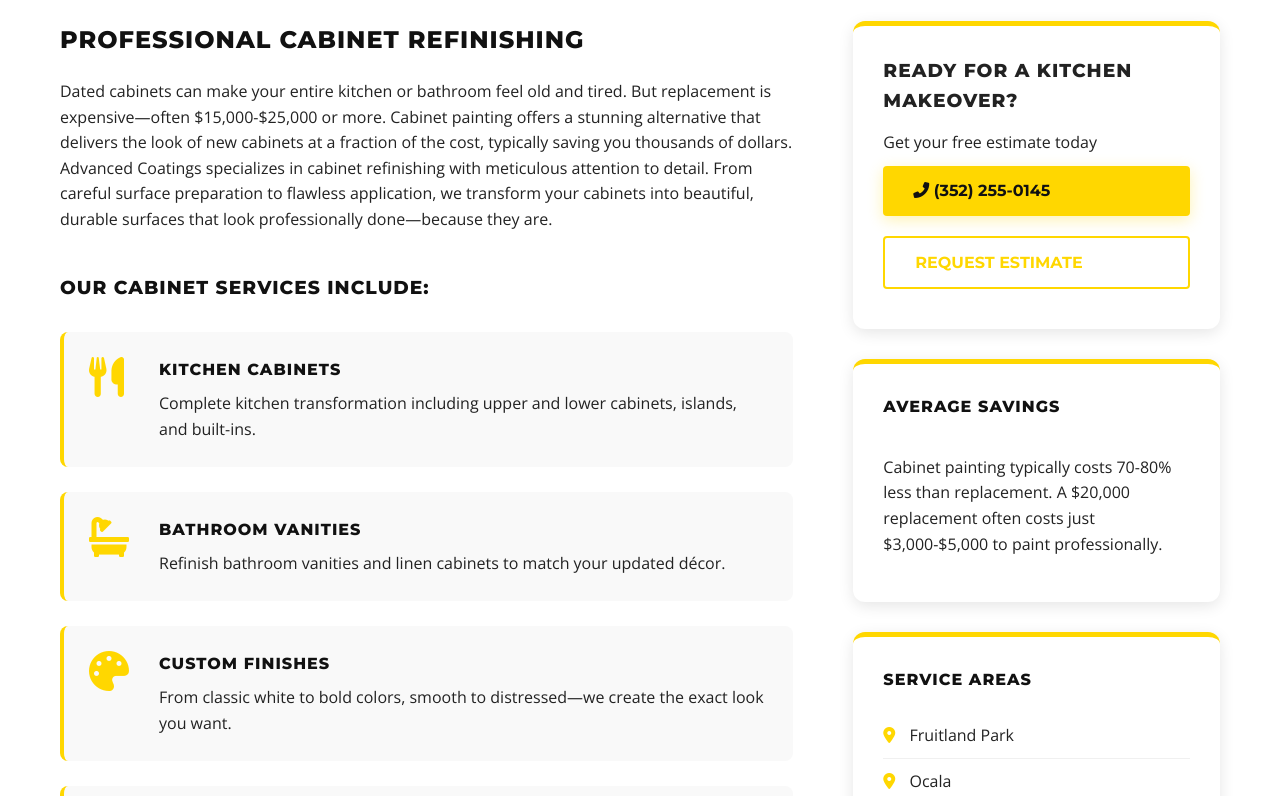
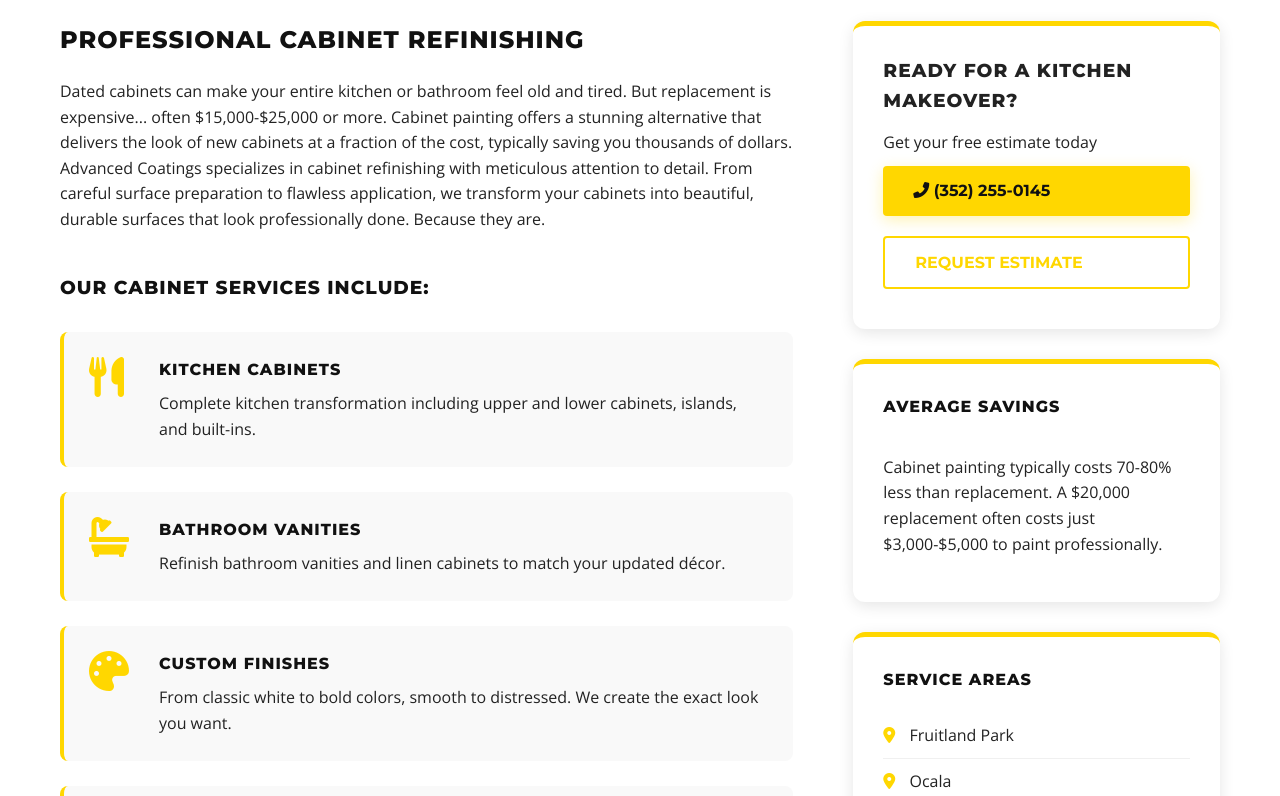
Before and after one commit to JamesBrownR/Advance-Coatings, a Jekyll site: the page built from services/cabinet-painting/index.html, in a window 1280 px wide and 1400 px high. Shown: the part 438-1234 px from the top of the window. Built offline with Jekyll 4.4.1, drawn with Linux system fonts in a browser that asks for light colours.

Commit message:
Update index.html

```diff
--- a/services/cabinet-painting/index.html
+++ b/services/cabinet-painting/index.html
@@ -16,9 +16,9 @@ description: Transform your kitchen or bathroom with professional cabinet painti
         <div class="service-detail-grid">
             <div class="service-content">
                 <h2>Professional Cabinet Refinishing</h2>
-                <p>Dated cabinets can make your entire kitchen or bathroom feel old and tired. But replacement is expensive—often $15,000-$25,000 or more. Cabinet painting offers a stunning alternative that delivers the look of new cabinets at a fraction of the cost, typically saving you thousands of dollars.</p>
+                <p>Dated cabinets can make your entire kitchen or bathroom feel old and tired. But replacement is expensive... often $15,000-$25,000 or more. Cabinet painting offers a stunning alternative that delivers the look of new cabinets at a fraction of the cost, typically saving you thousands of dollars.</p>
 
-                <p>Advanced Coatings specializes in cabinet refinishing with meticulous attention to detail. From careful surface preparation to flawless application, we transform your cabinets into beautiful, durable surfaces that look professionally done—because they are.</p>
+                <p>Advanced Coatings specializes in cabinet refinishing with meticulous attention to detail. From careful surface preparation to flawless application, we transform your cabinets into beautiful, durable surfaces that look professionally done. Because they are.</p>
 
                 <h3>Our Cabinet Services Include:</h3>
                 <div class="service-features">
@@ -42,7 +42,7 @@ description: Transform your kitchen or bathroom with professional cabinet painti
                         <i class="fas fa-palette"></i>
                         <div>
                             <h4>Custom Finishes</h4>
-                            <p>From classic white to bold colors, smooth to distressed—we create the exact look you want.</p>
+                            <p>From classic white to bold colors, smooth to distressed. We create the exact look you want.</p>
                         </div>
                     </div>
 
```
